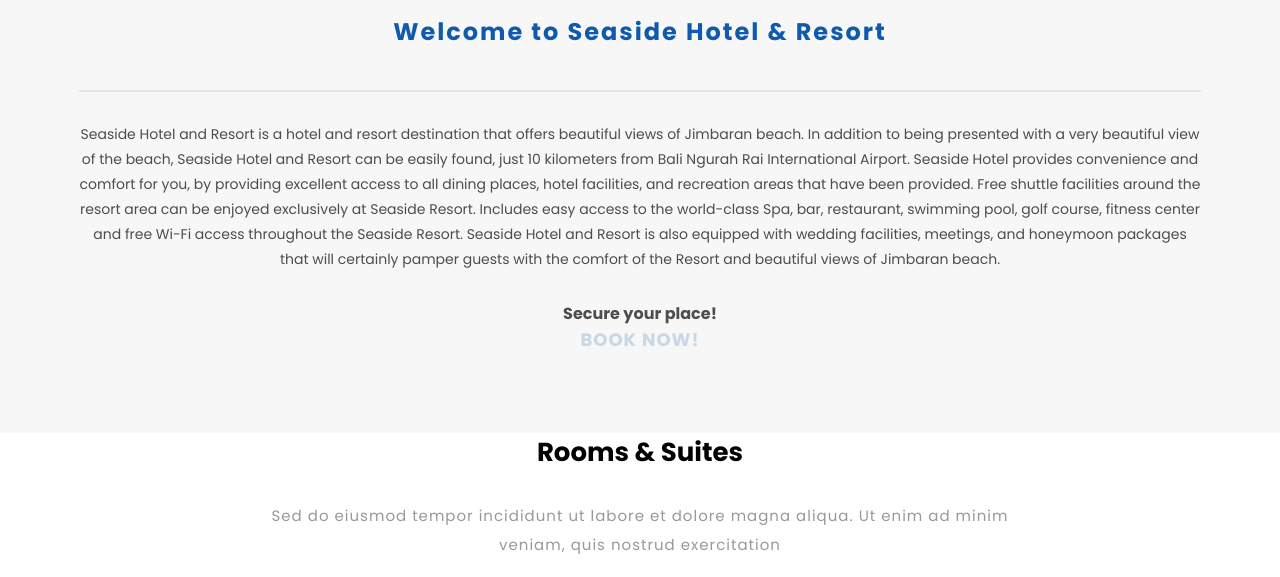
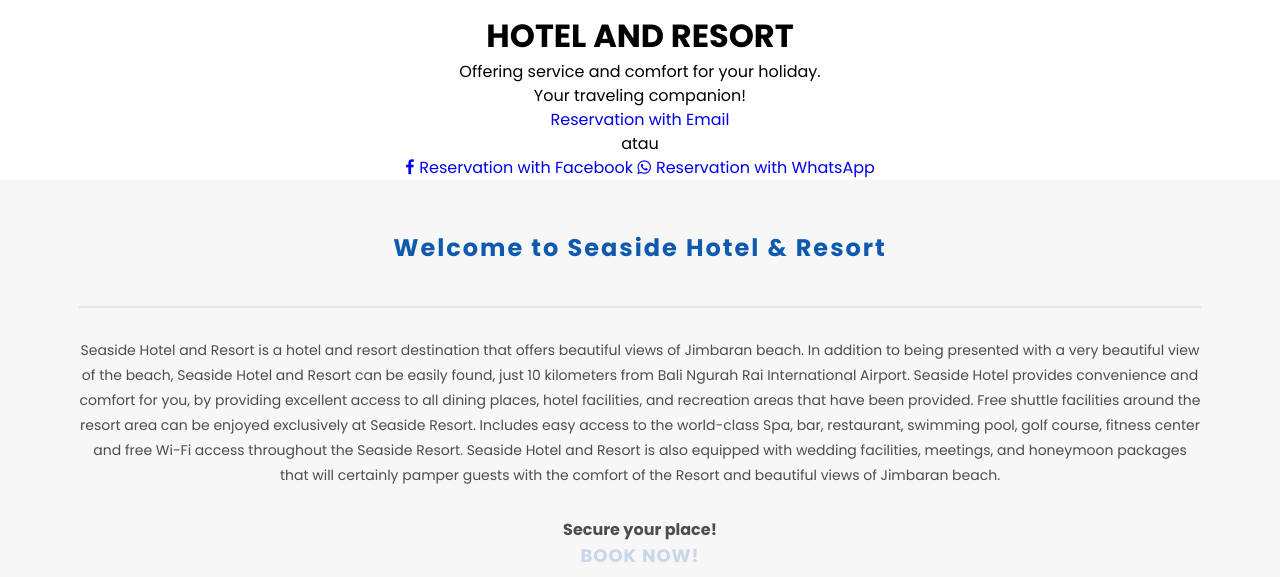
Before and after one commit to cdestandra/projectA03, a plain HTML site: page index.html in a window 1280 px wide. Shown: the part 116-693 px from the top of the page. Drawn offline with Linux system fonts and the light colour scheme; a web font is replaced by a local one.

Commit message:
update main
update main

```diff
--- a/index.html
+++ b/index.html
@@ -8,7 +8,8 @@
         <link rel="stylesheet" href="stylesheet.css">
         <link rel="stylesheet" href="responsive.css">
         <link rel="stylesheet" href="https://maxcdn.bootstrapcdn.com/font-awesome/4.3.0/css/font-awesome.min.css">
-    </head>
+
+      </head>
   <body>
 
     <header>
@@ -33,6 +34,22 @@
       </div>
     </header>
 
+    <div class="top-wrapper">
+      <div class="container">
+        <h1>SEASIDE</h1>
+        <h1>HOTEL AND RESORT</h1>
+        <p>Offering service and comfort for your holiday.</p>
+
+        <p>Your traveling companion!</p>
+
+        <div class="btn-wrapper">
+          <a href="#" class="btn signup">Reservation with Email</a>
+          <p>atau</p>
+          <a href="#" class="btn facebook"><span class="fa fa-facebook"></span>Reservation with Facebook</a>
+          <a href="#" class="btn whatsapp"><span class="fa fa-whatsapp"></span>Reservation with WhatsApp</a>
+        </div>
+      </div>
+    </div>
         <div class="profil-wrapper">
             <div class="container">
                 <div class="heading">
```
